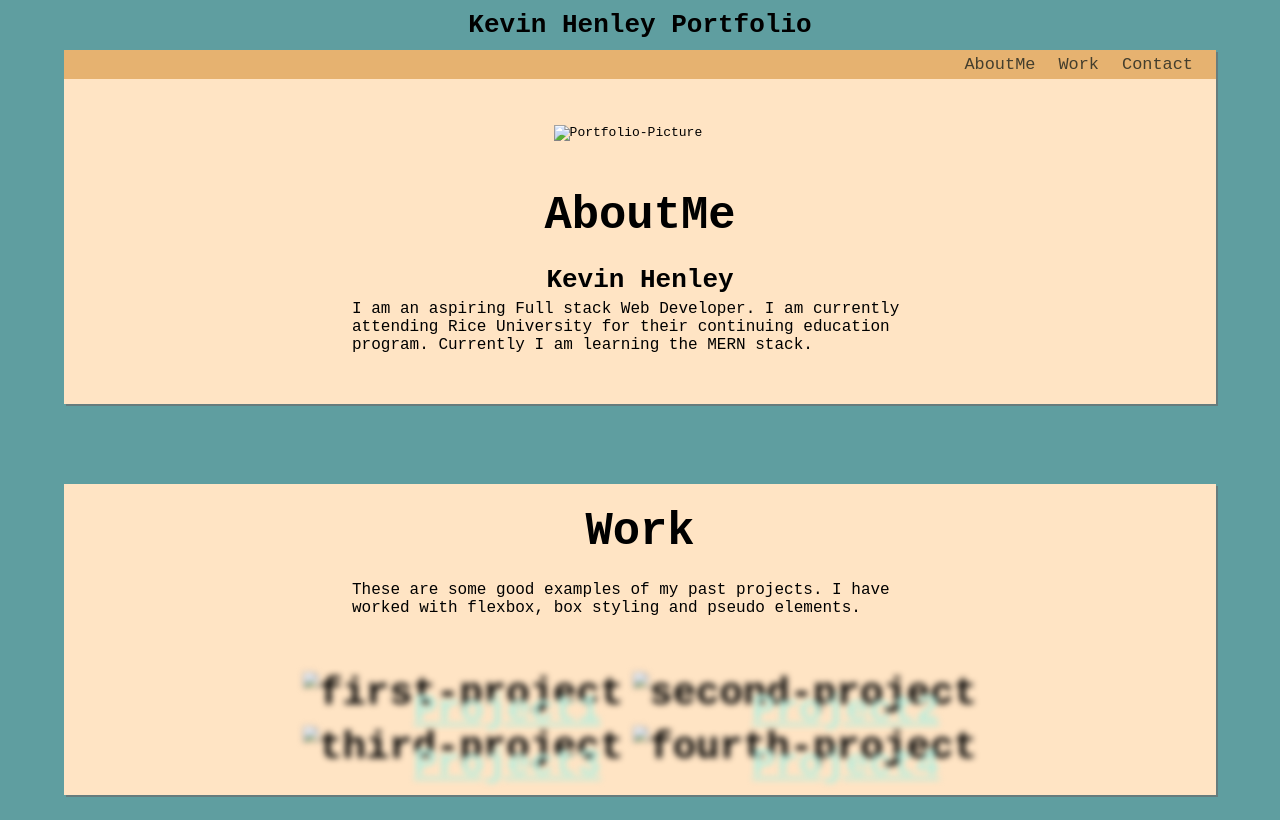
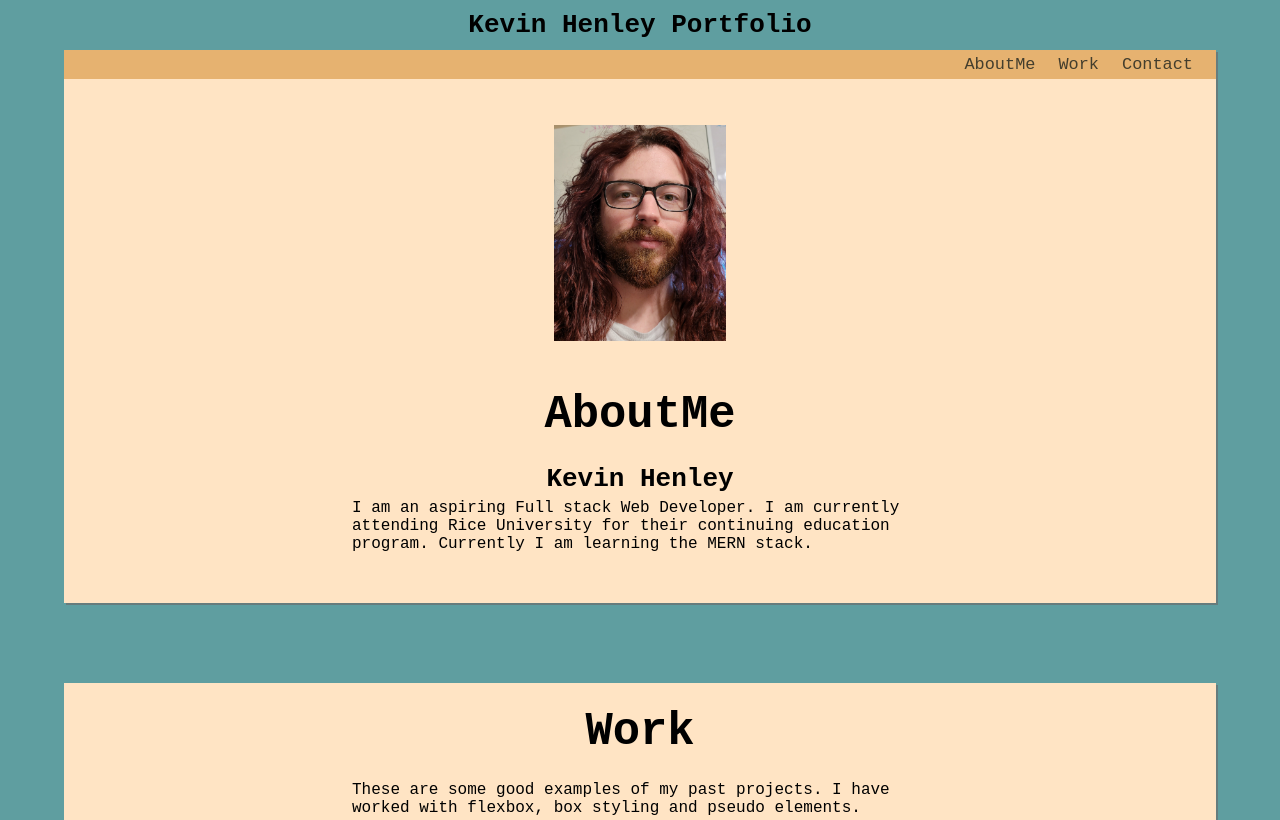
Before and after one commit to KevinHenleyCode/homework_week_2, a plain HTML site: page index.html in a window 1280 px wide. Shown: the top 820 px of the page. Drawn offline with Linux system fonts and the light colour scheme; the site is published under a folder, as on GitHub Pages, so addresses that start at the root find nothing.

Commit message:
fixed the links to the imgs

```diff
--- a/index.html
+++ b/index.html
@@ -26,7 +26,7 @@
 
     <!-- the section that lays out the about me portion -->
     <section class="about-section">
-        <img class="face-picture" src="/Assets/Images/KevinHenley_Portfolio.jpg" alt="Portfolio-Picture">
+        <img class="face-picture" src="Assets/Images/KevinHenley_Portfolio.jpg" alt="Portfolio-Picture">
         <h2 id="about">AboutMe</h2>
         <h3>Kevin Henley</h3>
         <p>I am an aspiring Full stack Web Developer. I am currently
@@ -40,10 +40,10 @@
         <p>These are some good examples of my past projects.
             I have worked with flexbox, box styling and pseudo elements.</p>
         <div class="image-container">
-            <div class="img1Contain"><img class="project1" src="/Assets/Images/04-Stu_Flexbox-Layout.png" alt="first-project"><a href="https://github.com/KevinHenleyCode/classwork_week_2/tree/main/04-Stu_Flexbox-Layout">Project1</a></div>
-            <div class="img2Contain"><img class="project2" src="/Assets/Images/10-Stu-Styling.png" alt="second-project"><a href="https://github.com/KevinHenleyCode/classwork_week_2/tree/main/10-Stu_Box-Styling">Project2</a></div>
-            <div class="img3Contain"><img class="project3" src="/Assets/Images/18-Stu_Pseudo-Elements.png" alt="third-project"><a href="https://github.com/KevinHenleyCode/classwork_week_2/tree/main/18-Stu_Pseudo-Elements">Project3</a></div>
-            <div class="img4Contain"><img class="project4" src="/Assets/Images/28-Stu_Mini-Project.png" alt="fourth-project"><a href="https://github.com/KevinHenleyCode/classwork_week_2/tree/main/28-Stu_Mini-Project">Project4</a></div>
+            <div class="img1Contain"><img class="project1" src="Assets/Images/04-Stu_Flexbox-Layout.png" alt="first-project"><a href="https://github.com/KevinHenleyCode/classwork_week_2/tree/main/04-Stu_Flexbox-Layout">Project1</a></div>
+            <div class="img2Contain"><img class="project2" src="Assets/Images/10-Stu-Styling.png" alt="second-project"><a href="https://github.com/KevinHenleyCode/classwork_week_2/tree/main/10-Stu_Box-Styling">Project2</a></div>
+            <div class="img3Contain"><img class="project3" src="Assets/Images/18-Stu_Pseudo-Elements.png" alt="third-project"><a href="https://github.com/KevinHenleyCode/classwork_week_2/tree/main/18-Stu_Pseudo-Elements">Project3</a></div>
+            <div class="img4Contain"><img class="project4" src="Assets/Images/28-Stu_Mini-Project.png" alt="fourth-project"><a href="https://github.com/KevinHenleyCode/classwork_week_2/tree/main/28-Stu_Mini-Project">Project4</a></div>
         </div>
     </section>
 
```
